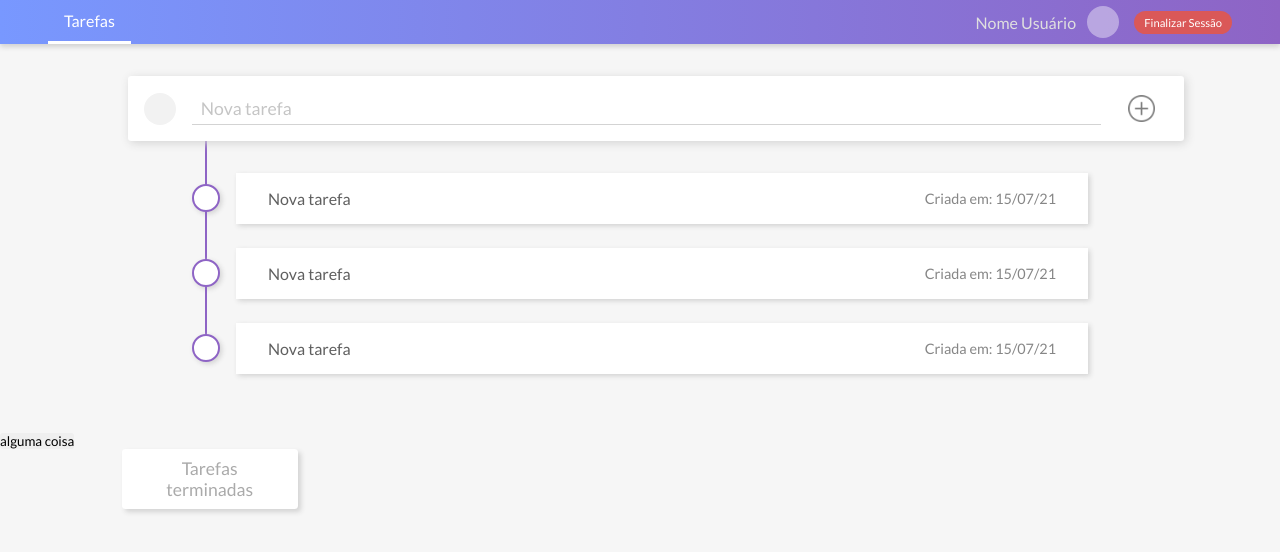
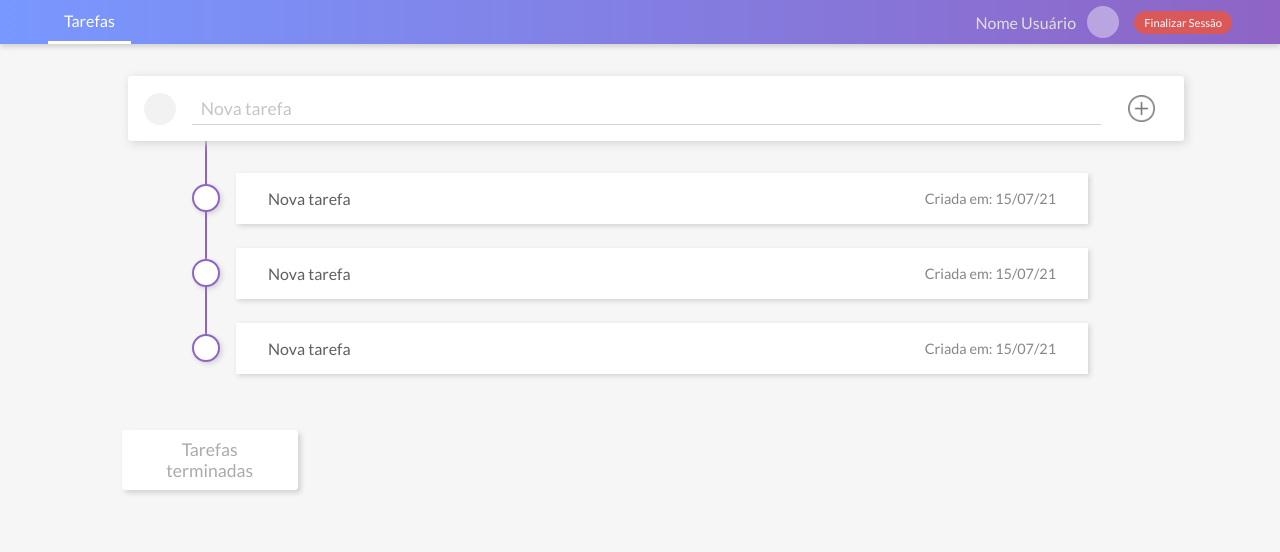
Before and after one commit to LucasTrawman/checkpoint2, a plain HTML site: page tarefas.html in a window 1280 px wide. Drawn offline with nearby package versions, Linux system fonts and the light colour scheme; some packages are replaced by stand-ins of ours; a script that the page names is missing.

Commit message:
delete button

```diff
--- a/tarefas.html
+++ b/tarefas.html
@@ -76,8 +76,6 @@
     </div>
   </ul>
 
-  <button>alguma coisa</button>
-
   <h2 class="titulo-terminadas">Tarefas terminadas</h2>
   <ul class="tarefas-terminadas">
 
```
